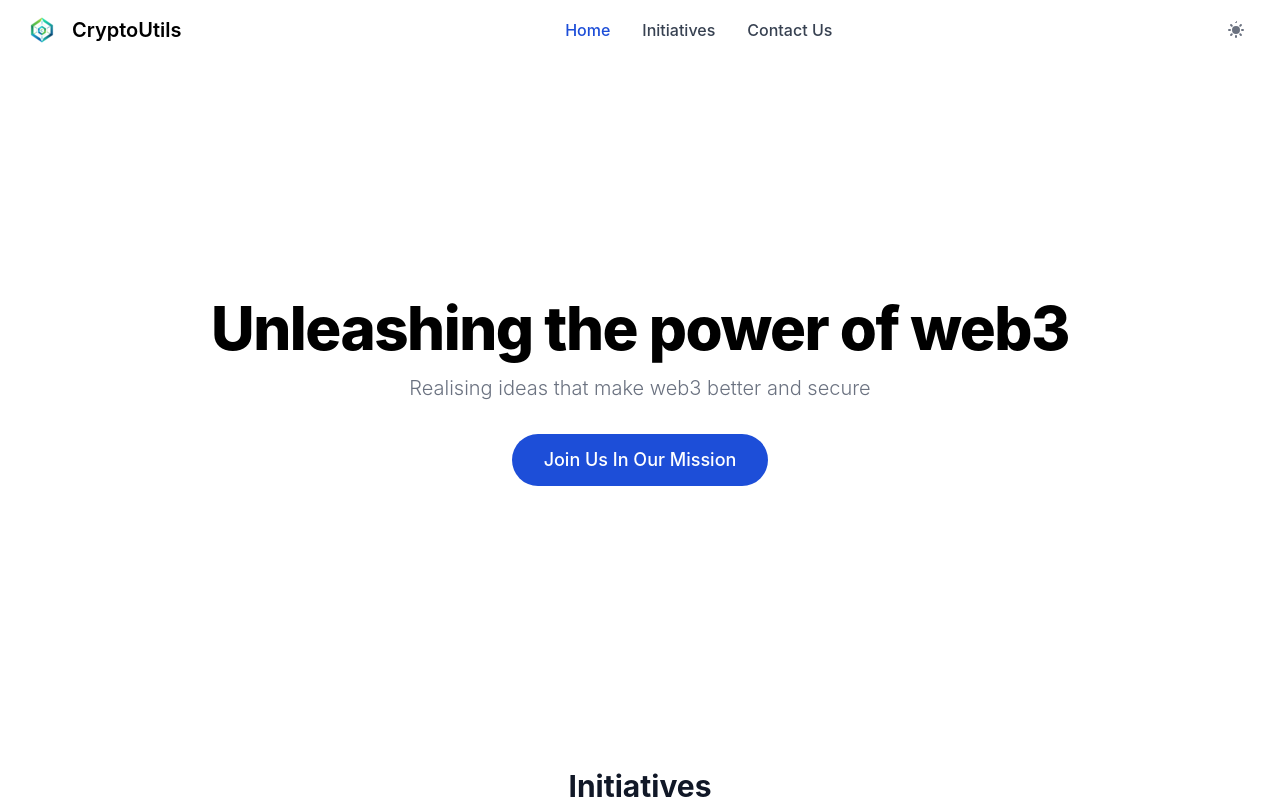
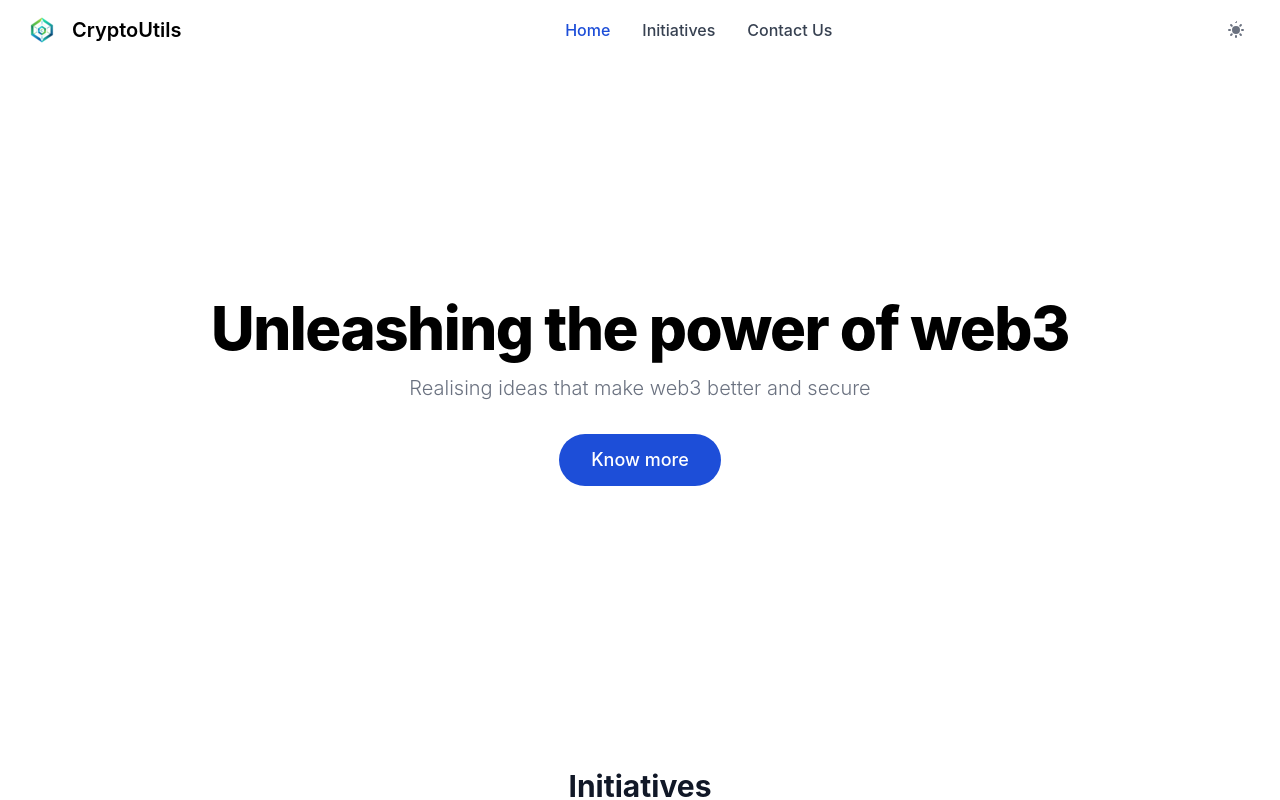
Before and after one commit to KingHanzala/cryptoutils-landing, a React (Vite) app: page / in a window 1280 px wide. Shown: the top 800 px of the page. Built offline with nearby package versions, Linux system fonts and the light colour scheme.

Commit message:
Update hero section

```diff
--- a/src/components/Hero.tsx
+++ b/src/components/Hero.tsx
@@ -10,11 +10,11 @@ export const Hero = () => {
                         Realising ideas that make web3 better and secure
                     </p>
                     <button
-                        onClick={() => window.open('https://x.com/cryptoutils', '_blank')}
+                        onClick={() => window.open('https://docs.cryptoutils.xyz', '_blank')}
                         className="relative inline-flex items-center justify-center px-8 py-3 overflow-hidden text-lg font-medium text-white bg-primary-700 rounded-full hover:bg-primary-600 group focus:outline-none focus:ring-2 focus:ring-primary-500 focus:ring-offset-2"
                     >
                         <span className="absolute left-0 block w-full h-0 transition-all bg-primary-800 opacity-100 group-hover:h-full top-1/2 group-hover:top-0 duration-400 ease"></span>
-                        <span className="relative z-10">Join Us In Our Mission</span>
+                        <span className="relative z-10">Know more</span>
                     </button>
                 </div>
             </div>
```
